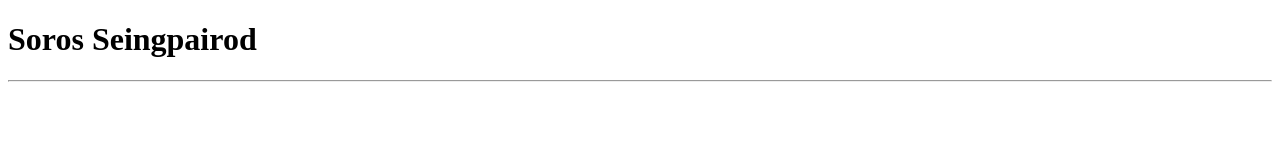
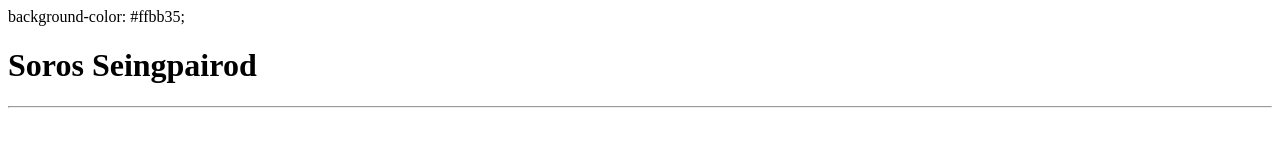
Before and after one commit to diamondvr/profile, a plain HTML site: page index.html in a window 1280 px wide. Drawn offline with Linux system fonts and the light colour scheme.

Commit message:
Update index.html

```diff
--- a/index.html
+++ b/index.html
@@ -4,6 +4,7 @@
 	<title>soros.github.io</title>
 </head>
 <body>
+	background-color: #ffbb35;
 	<h1>Soros Seingpairod</h1>
 	<hr>
 </body>
```
